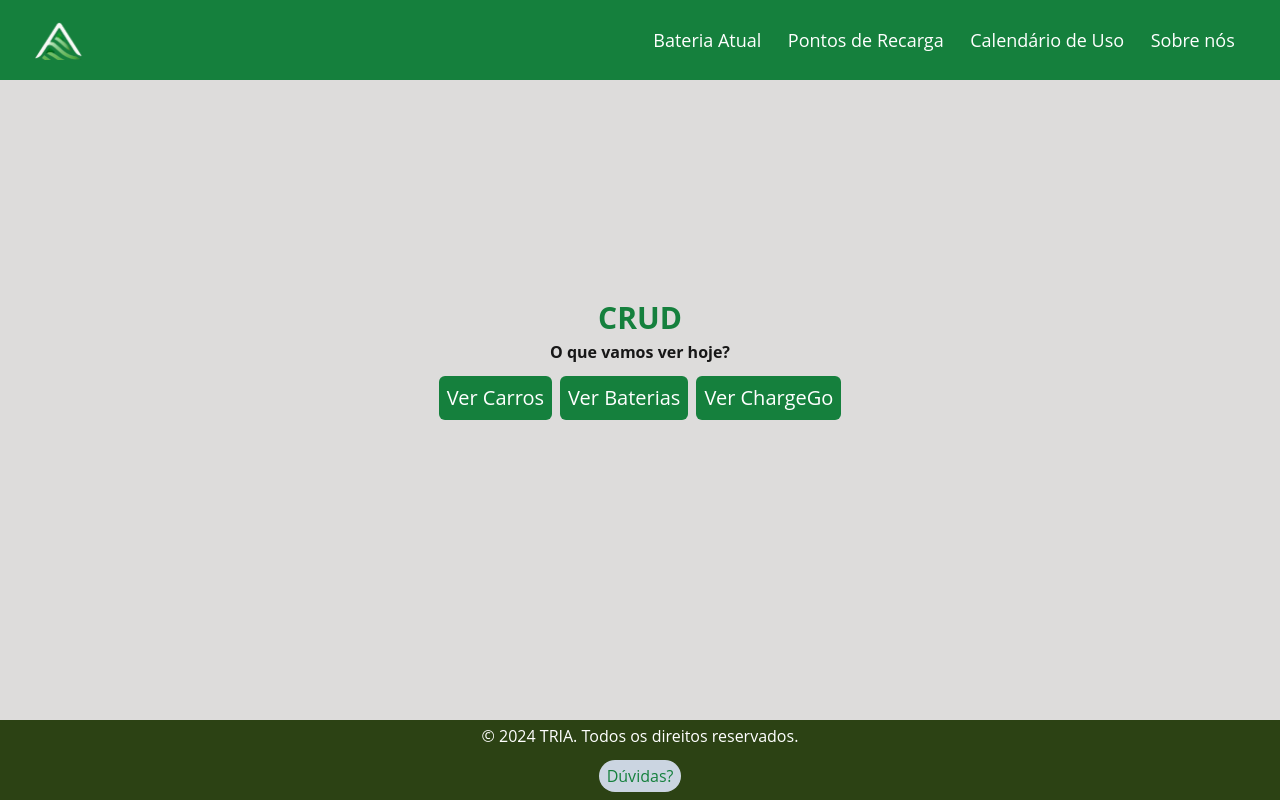
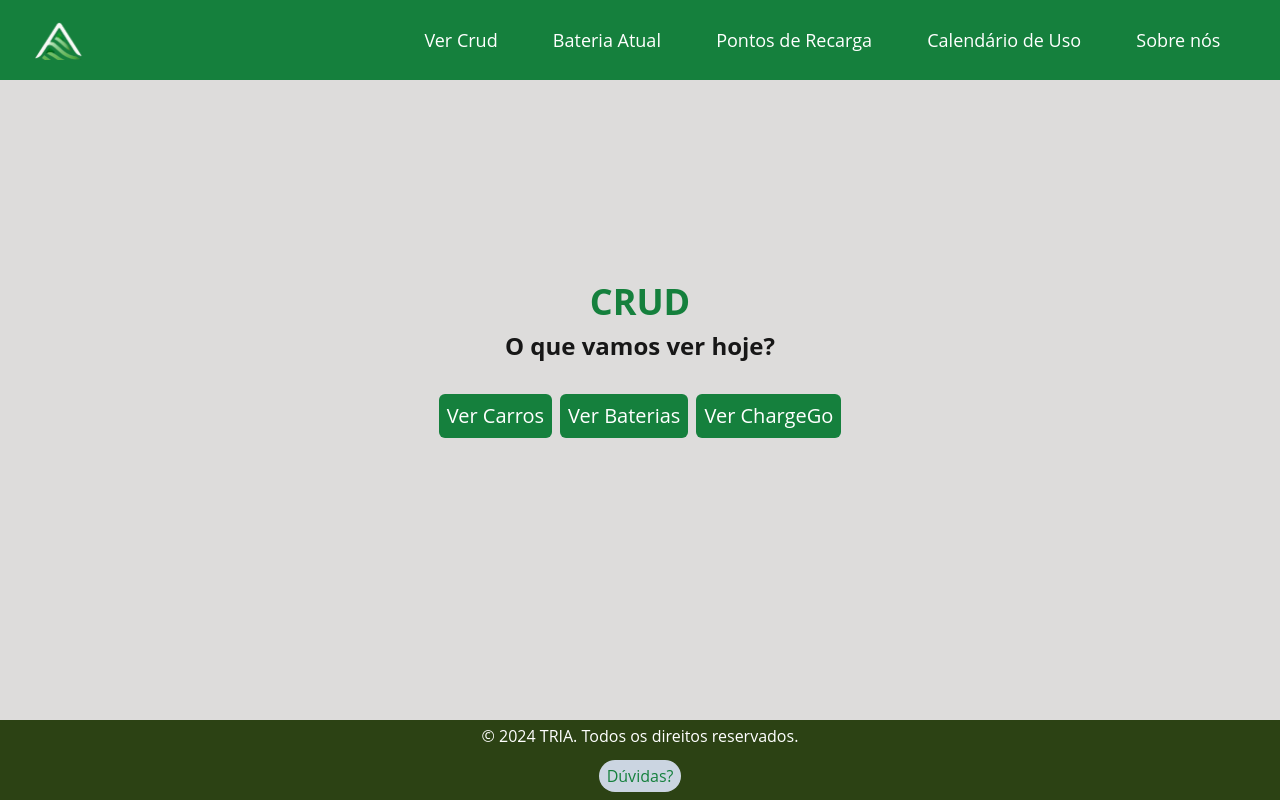
Before and after one commit to Alice-Lummen/gs-2-2024, a Next.js app: page /crud in a window 1280 px wide. Built offline with nearby package versions, Linux system fonts and the light colour scheme.

Commit message:
Adicionando CRUD

```diff
--- a/src/app/components/Menu.tsx
+++ b/src/app/components/Menu.tsx
@@ -21,8 +21,9 @@ export default function Menu() {
           </div>
         </Link>
 
-        <div className="hidden md:block lg:text-xl w-full md:w-[50%]">
+        <div className="hidden md:block lg:text-xl w-full md:w-[70%]">
           <ul className="flex flex-row justify-around items-center text-white text-lg">
+            <Link href={"/crud"}><li>Ver Crud</li></Link>
             <Link href={"/bateria"}><li>Bateria Atual</li></Link>
             <Link href={"/buscarPontos"}><li>Pontos de Recarga</li></Link>
             <Link href={"/calendarioUso"}><li>Calendário de Uso</li></Link>
@@ -35,6 +36,7 @@ export default function Menu() {
           {isMenuOpen && (
             <div className="z-40 absolute top-20 left-0 w-full bg-green-700 text-white opacity-90 p-4">
               <ul className="m-2">
+                <Link href={"/crud"}><li>Ver Crud</li></Link>
                 <Link className="m-2" href={"/bateria"}><li>Bateria Atual</li></Link>
                 <Link className="m-2" href={"/buscarPontos"}><li>Pontos de Recarga</li></Link>
                 <Link className="m-2" href={"/calendarioUso"}><li>Calendário de Uso</li></Link>
--- a/src/app/crud/page.tsx
+++ b/src/app/crud/page.tsx
@@ -5,9 +5,9 @@ import Link from "next/link";
 export default function Crud(){
     return(
         <main className="flex flex-col items-center justify-center">
-            <h2 className="text-3xl text-center font-bold mb-2 text-green-700">CRUD</h2>
-            <p className="text-center mb-4 font-bold">O que vamos ver hoje?</p>
-            <div className="flex flex-row gap-2">
+            <h2 className="text-4xl text-center font-bold mb-2 text-green-700">CRUD</h2>
+            <p className="text-center mb-4 font-bold text-2xl">O que vamos ver hoje?</p>
+            <div className="flex flex-row mt-4 gap-2">
                 <Link href={'/carros'}>
                     <button className="bg-green-700 text-white text-xl p-2 rounded-md hover:bg-green-800">Ver Carros</button>
                 </Link>
```
